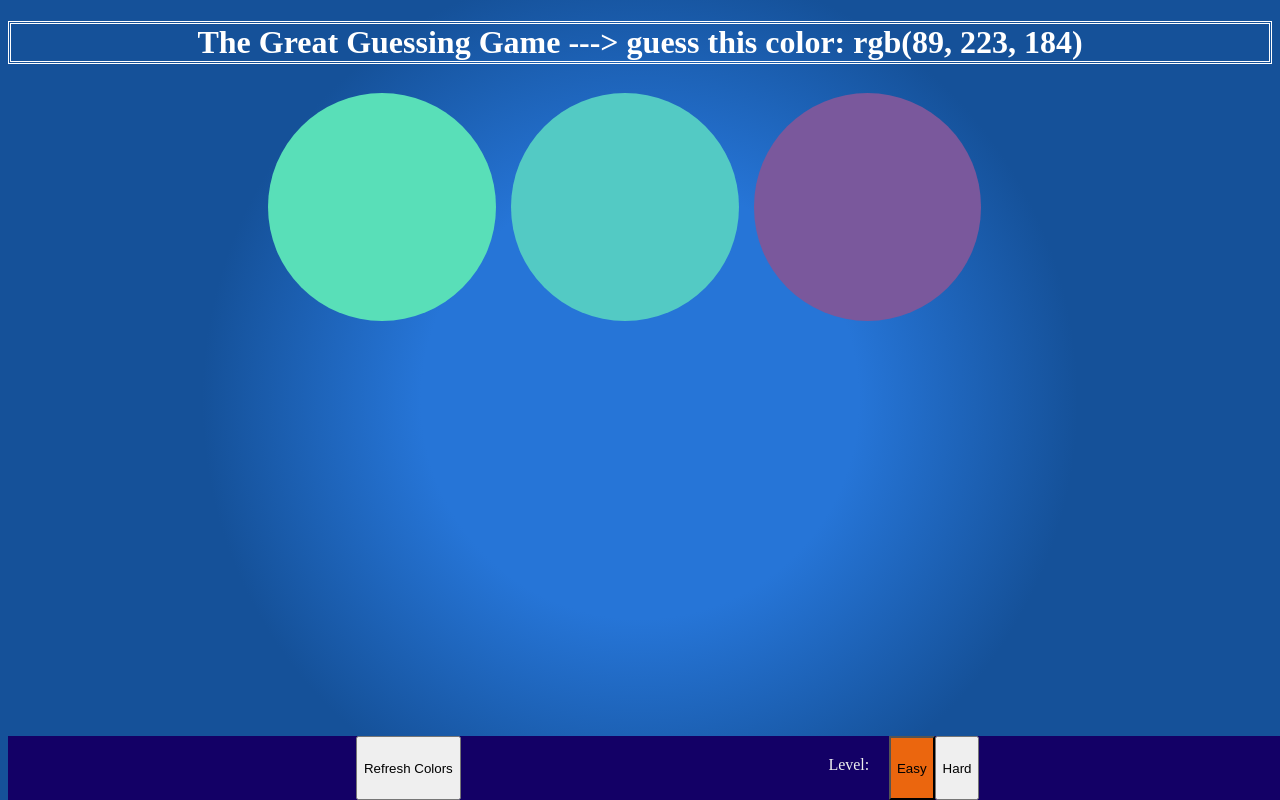
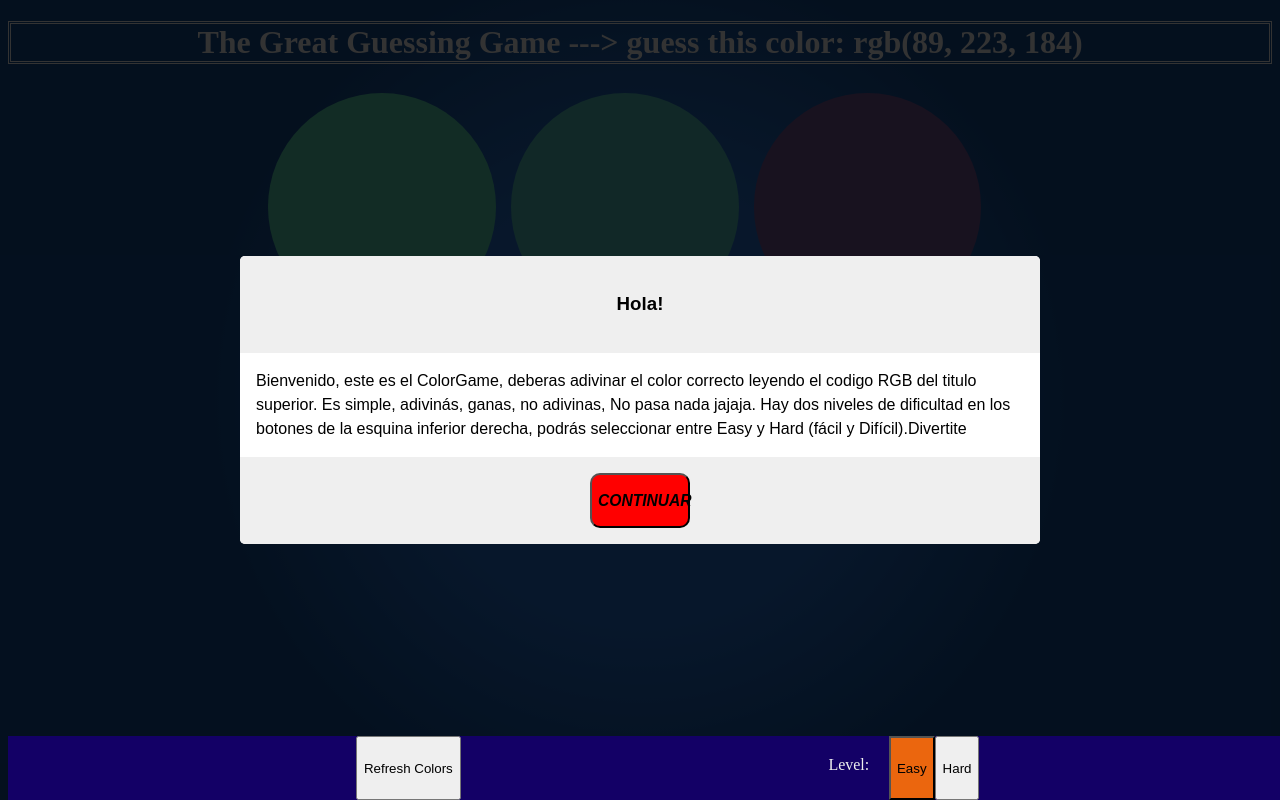
Before and after one commit to gmzleo90/colorGame, a plain HTML site: page index.html in a window 1280 px wide. Drawn offline with Linux system fonts and the light colour scheme.

Commit message:
bienvenida OK

```diff
--- a/script.js
+++ b/script.js
@@ -1,3 +1,5 @@
+//welcome text
+let WelcomeText = 'Bienvenido, este es el ColorGame, deberas adivinar el color correcto leyendo el codigo RGB del titulo superior. Es simple, adivinás, ganas, no adivinas, No pasa nada jajaja. Hay dos niveles de dificultad en los botones de la esquina inferior derecha, podrás seleccionar entre Easy y Hard (fácil y Difícil).Divertite'
 //utils color
 let colors = [],
     pickedColor = '',
@@ -33,7 +35,7 @@ HTML_BUTTONS.reset.addEventListener('click', reset);
 
 //first Star Game
 reset();
-
+notification('Hola!', WelcomeText, "CONTINUAR");
 
 
 //assign colors to divs.square
--- a/style.css
+++ b/style.css
@@ -126,11 +126,13 @@ h1 {
   color: white;
   text-align: center;
   border-style: double;
+  z-index: 0;
 }
 
 #message {
   color: rgb(216, 97, 0);
   font-size: 200%;
+
 }
 
 #stripe {
```
Also changed, not shown: index.html (+1 -0 lines).
